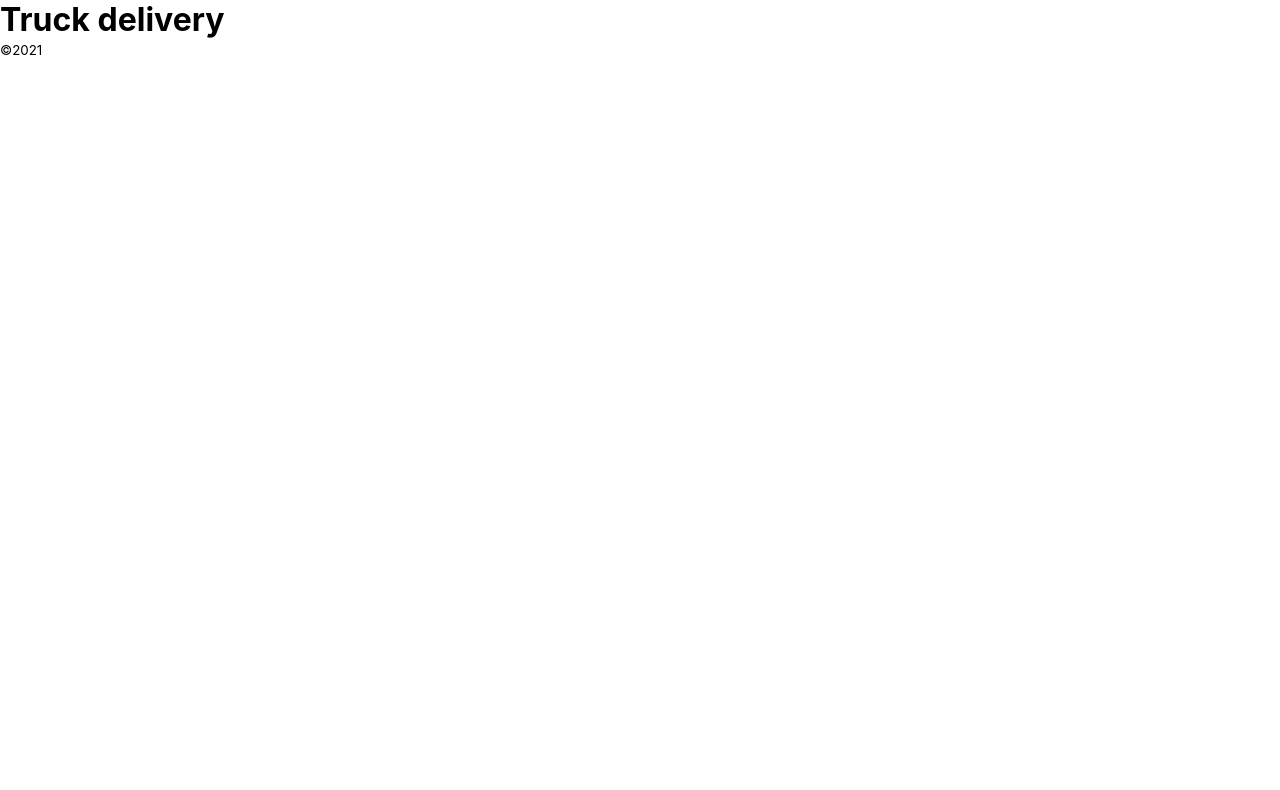
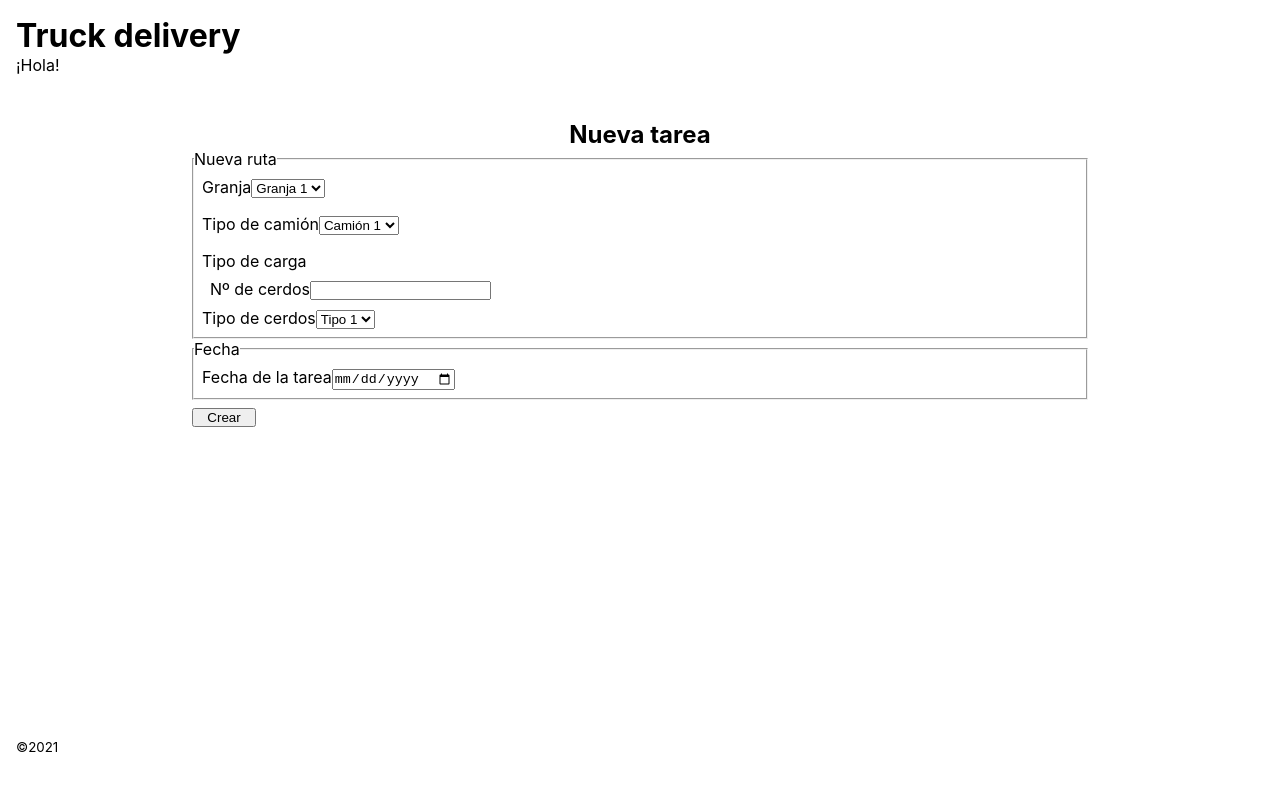
Before and after one commit to mZubeldia/truckdelivery, a React (Create React App) app: page / in a window 1280 px wide. Shown: the top 790 px of the page. Built offline with nearby package versions, Linux system fonts and the light colour scheme.

Commit message:
create nueva ruta task form

```diff
--- a/public/index.html
+++ b/public/index.html
@@ -32,7 +32,7 @@
       Learn how to configure a non-root public URL by running `npm run build`.
     -->
 
-    <title>Rick and Morty</title>
+    <title>Truck delivery</title>
   </head>
   <body>
     <noscript>You need to enable JavaScript to run this app.</noscript>
--- a/src/components/App.js
+++ b/src/components/App.js
@@ -18,7 +18,62 @@ const App = () => {
     <>
       <header className="header">
         <h1 className="header-text">Truck delivery</h1>
+        <p>¡Hola!</p>
       </header>
+
+      <main className="main">
+        <section className="task-section">
+          <h2>Nueva tarea</h2>
+
+          <form className="task-form">
+            <fieldset className="task-form__route">
+              <legend>Nueva ruta</legend>
+              <label className="task-form__route-item">
+                Granja
+                <select name="farm">
+                  <option value="1">Granja 1</option>
+                  <option value="2">Granja 2</option>
+                  <option value="3">Granja 3</option>
+                </select>
+              </label>
+
+              <label className="task-form__route-item">
+                Tipo de camión
+                <select name="truck">
+                  <option value="sm">Camión 1</option>
+                  <option value="md">Camión 2</option>
+                  <option value="bg">Camión 3</option>
+                </select>
+              </label>
+
+              <label className="task-form__route-item">
+                Tipo de carga
+                <label className="task-form__route-item">
+                  Nº de cerdos
+                  <input type="number" />
+                </label>
+                <label>
+                  Tipo de cerdos
+                  <select name="pigs">
+                    <option value="w">Tipo 1</option>
+                    <option value="b">Tipo 2</option>
+                    <option value="d">Tipo 3</option>
+                  </select>
+                </label>
+              </label>
+            </fieldset>
+
+            <fieldset>
+              <legend>Fecha</legend>
+              <label className="task-form__route-item">
+                Fecha de la tarea
+                <input type="date" />
+              </label>
+            </fieldset>
+            <button className="task-btn">Crear</button>
+          </form>
+        </section>
+      </main>
 
       <footer className="footer">
         <small className="footer__rights">
--- a/src/prueba.html
+++ b/src/prueba.html
@@ -4,3 +4,5 @@
   <option value="eng">Inglés</option>
   <option value="ptg">Portugués</option>
 </select>
+
+<input />
--- a/src/stylesheet/App.scss
+++ b/src/stylesheet/App.scss
@@ -0,0 +1,37 @@
+.header {
+  height: 15vh;
+  padding: 1rem;
+}
+
+.main {
+  height: 75vh;
+}
+
+.task-section {
+  display: flex;
+  flex-direction: column;
+  align-items: center;
+}
+
+.task-form {
+  display: flex;
+  flex-direction: column;
+  align-content: center;
+  width: 70%;
+}
+
+.task-form__route-item {
+  width: 100%;
+  display: inline-block;
+  padding: 0.5rem;
+}
+
+.task-btn {
+  width: 4rem;
+  margin-top: 0.5rem;
+}
+
+.footer {
+  height: 10vh;
+  padding: 1rem;
+}
--- a/src/stylesheet/reset.scss
+++ b/src/stylesheet/reset.scss
@@ -3,6 +3,11 @@
   margin: 0;
   padding: 0;
 }
+
+:root {
+  //margin: 2rem;
+}
+
 ol,
 ul {
   list-style: none;
```
Also changed, not shown: public/not-found.jpg (deleted), 1 other file (tests, documents, lock files or other folders).
